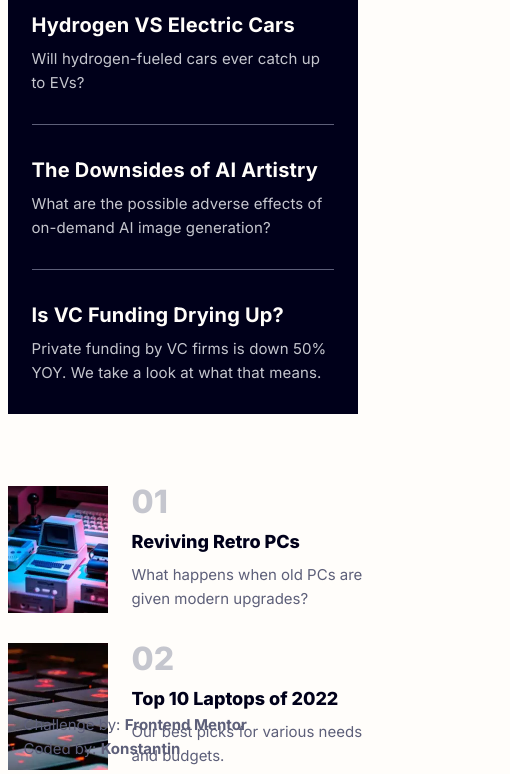
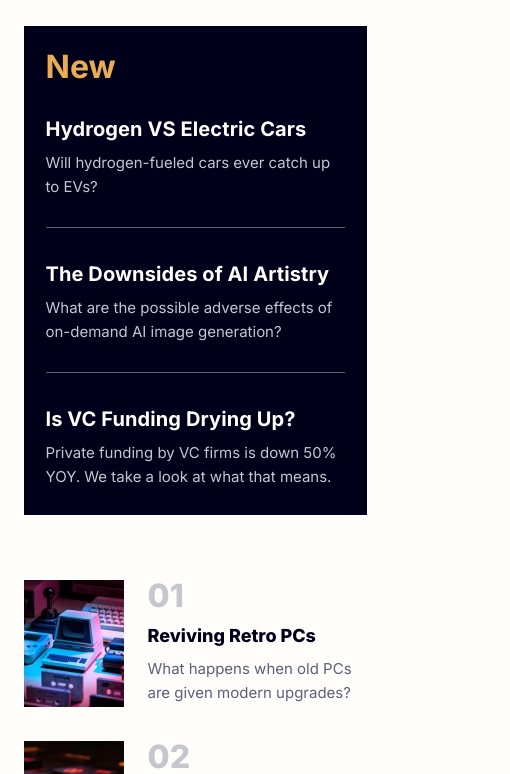
Before and after one commit to khoncharov/FM-News-homepage, a website built with Vite: page index.html in a window 390 px wide. Shown: the part 722-1496 px from the top of the page, 510 px wide, since content can reach past the window. Built offline with nearby package versions, Linux system fonts and the light colour scheme.

Commit message:
feat: add mobile styles

```diff
--- a/src/styles/_main.scss
+++ b/src/styles/_main.scss
@@ -1,19 +1,35 @@
 .main {
   min-height: calc(100vh - $header-height - $footer-height);
-  padding-bottom: 7.2rem;
+
+  @media screen and (max-width: $width-desktop) {
+    padding: 0 1.6rem;
+  }
 
   &__top-container {
-    margin-bottom: 7.2rem;
+    padding-bottom: 7.2rem;
     display: grid;
     gap: 3rem;
     grid-template-columns: repeat(auto-fit, minmax(35rem, 1fr));
+
+    @media screen and (max-width: $width-desktop) {
+      display: block;
+      padding-bottom: 6.5rem;
+    }
   }
 
   &__bottom-container {
-    height: 12.7rem;
+    padding-bottom: 7.2rem;
     display: grid;
     gap: 3rem;
     grid-template-columns: repeat(auto-fit, minmax(35rem, 1fr));
+
+    @media screen and (max-width: $width-desktop) {
+      padding-bottom: 6.5rem;
+      height: max-content;
+      display: flex;
+      flex-direction: column;
+      gap: 3.4rem;
+    }
   }
 }
 
@@ -23,8 +39,17 @@
   gap: 3rem;
   grid-template-columns: repeat(auto-fit, minmax(35rem, 1fr));
 
+  @media screen and (max-width: $width-desktop) {
+    display: block;
+    padding-bottom: 6.4rem;
+  }
+
   &__img {
     grid-column: 1/-1;
+
+    @media screen and (max-width: $width-desktop) {
+      margin-bottom: 1.6rem;
+    }
   }
 
   &__top-title {
@@ -32,12 +57,22 @@
     grid-column: 1;
     padding-top: 0.5rem;
     @include font(5.6rem, $very-dark-blue, 100%, $font-weight-bold);
+
+    @media screen and (max-width: $width-desktop) {
+      margin-bottom: 1.6rem;
+      font-size: 4rem;
+    }
   }
 
   &__text {
     grid-row: 2;
     grid-column: 2;
     height: 10.3rem;
+
+    @media screen and (max-width: $width-desktop) {
+      margin-bottom: 2.4rem;
+      line-height: 170%;
+    }
   }
 
   &__link-btn {
@@ -88,21 +123,29 @@
 }
 
 .aside-bar {
-  padding-inline: 2.4rem;
+  padding: 3.2rem 2.4rem 0 2.4rem;
   background-color: $very-dark-blue;
 
+  @media screen and (max-width: $width-desktop) {
+    padding: 2.5rem 2.2rem 0 2.2rem;
+  }
+
   &__card {
-    padding-block: 2.9rem;
+    padding-block: 3rem 2.8rem;
     border-bottom: 1px solid $dark-grayish-blue;
   }
 
   &__card:last-child {
     border-bottom: none;
+    padding-bottom: 2.6rem;
   }
 
   &__caption {
-    margin-top: 3.2rem;
     @include font(4.1rem, $soft-orange, 100%, $font-weight-medium);
+
+    @media screen and (max-width: $width-desktop) {
+      font-size: 3.2rem;
+    }
   }
 
   &__title {
@@ -110,6 +153,10 @@
     transition: $transition-x1;
     letter-spacing: 0.02rem;
     @include font(2rem, $off-white, 160%, $font-weight-medium);
+
+    @media screen and (max-width: $width-desktop) {
+      letter-spacing: 0.01rem;
+    }
   }
 
   &__card-inner:hover &__title {
@@ -119,5 +166,9 @@
   &__text {
     letter-spacing: 0.01rem;
     @include font(1.5rem, $grayish-blue, 160%, $font-weight-regular);
+
+    @media screen and (max-width: $width-desktop) {
+      letter-spacing: 0;
+    }
   }
 }
```
